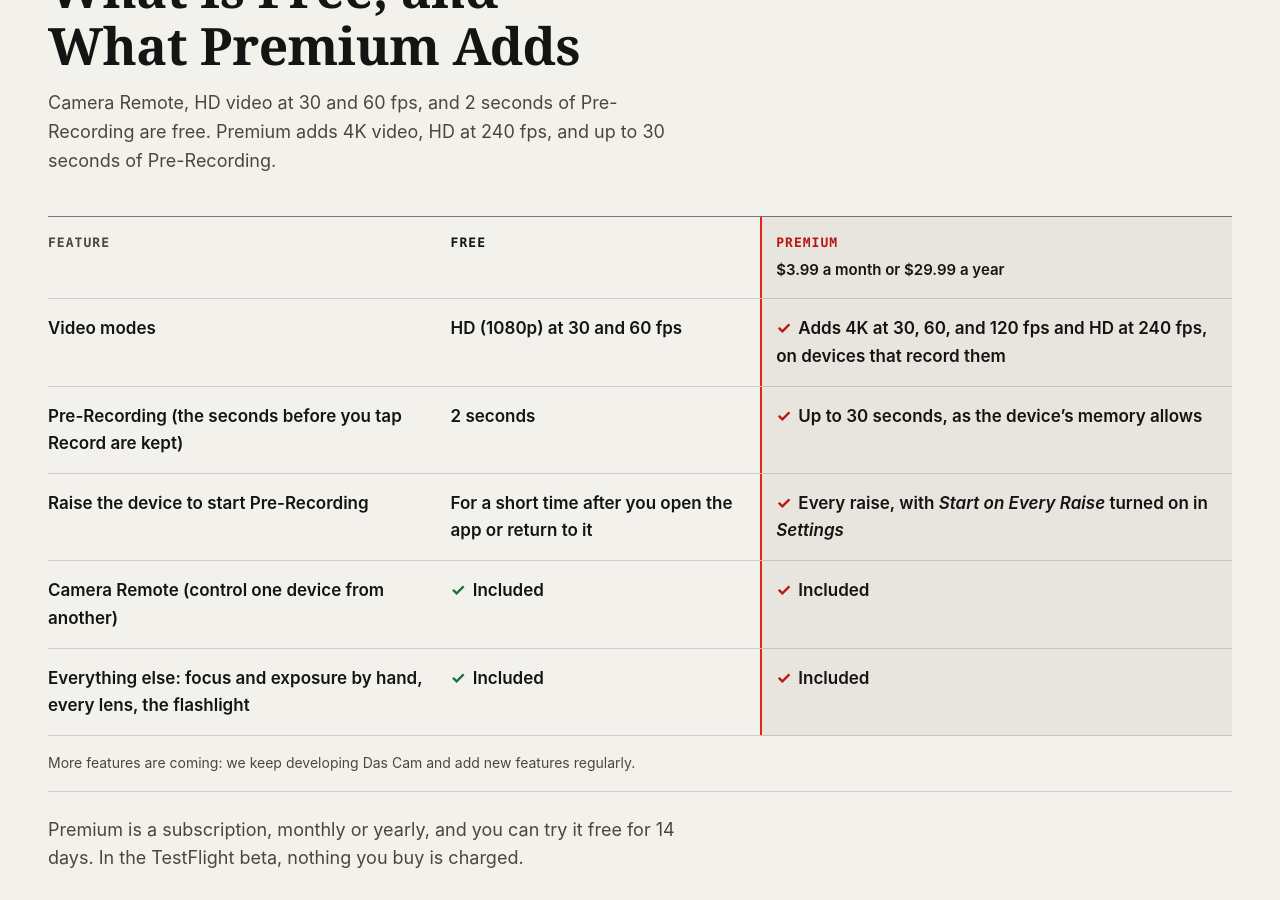
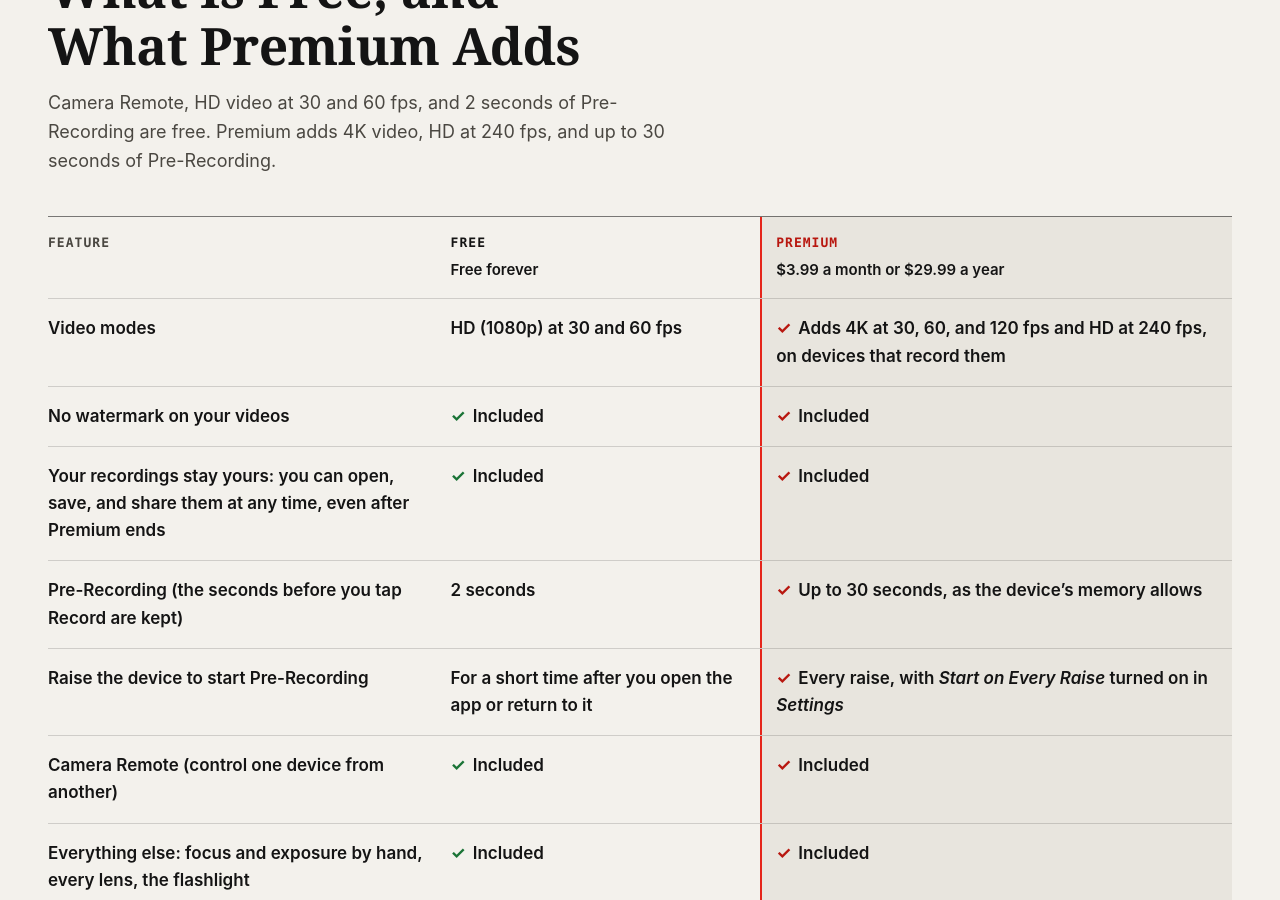
Before and after one commit to env-media/das-cam, a Jekyll site: the page index.html, which Jekyll copies as it is, in a window 1280 px wide and 900 px high, scrolled down 6454 px. Built offline with Jekyll 4.4.1, drawn with Linux system fonts in a browser that asks for light colours.

Commit message:
WEB-OWN1: no watermark, recordings stay yours, free forever (AJ)
- Two rows after Video modes, both Included in Free and Premium: "No
  watermark on your videos" and "Your recordings stay yours: you can open,
  save, and share them at any time, even after Premium ends". Under FREE, in
  the price line's style: "Free forever". No other app is named.
- Checked in the app first: nothing draws on a frame before it is encoded
  (VideoEncoder.swift:974-982 encodes the capture buffer as it is; the only
  pixel writes are the encoder warm-up's blank frame and test seams; no
  "watermark" anywhere in DSC/), and no entitlement check reaches the
  Recordings library's open, save, or share (RecordingsLibraryModel.swift
  :323, :362; RecordingsLibraryPlayerView.swift:153, :161). The entitlement
  gates only starting a take, a grab, or a Premium mode; the one-save grace
  is a lapsed user's one take or grab from an armed Premium pre-recording.
- Generated by DSC's premium-table.py (FREE_NOTE) and the two site-only rows
  in docs/premium-feature-table.json.

Co-Authored-By: Claude Opus 5.5 (1M context, M4 lane, DSC M4 arbiter #74's website helper, session f1efe9fa) <noreply@anthropic.com>

```diff
--- a/index.html
+++ b/index.html
@@ -267,9 +267,11 @@
       <h2 id="premium-title">What Is Free, and What Premium Adds</h2>
       <p class="intro">Camera Remote, HD video at 30 and 60 fps, and 2 seconds of Pre-Recording are free. Premium adds 4K video, HD at 240 fps, and up to 30 seconds of Pre-Recording.</p>
       <table class="tiers">
-        <thead><tr><th scope="col">Feature</th><th scope="col" class="free">Free</th><th scope="col" class="premium">Premium <span class="price">$3.99 a month or $29.99 a year</span></th></tr></thead>
+        <thead><tr><th scope="col">Feature</th><th scope="col" class="free">Free <span class="price">Free forever</span></th><th scope="col" class="premium">Premium <span class="price">$3.99 a month or $29.99 a year</span></th></tr></thead>
         <tbody>
           <tr id="tier-video"><th scope="row">Video modes</th><td class="free" data-label="Free">HD (1080p) at 30 and 60 fps</td><td class="premium" data-label="Premium"><span class="tick" aria-hidden="true">&#10003;</span>Adds 4K at 30, 60, and 120 fps and HD at 240 fps, on devices that record them</td></tr>
+          <tr id="tier-noWatermark"><th scope="row">No watermark on your videos</th><td class="free" data-label="Free"><span class="tick" aria-hidden="true">&#10003;</span>Included</td><td class="premium" data-label="Premium"><span class="tick" aria-hidden="true">&#10003;</span>Included</td></tr>
+          <tr id="tier-yourRecordings"><th scope="row">Your recordings stay yours: you can open, save, and share them at any time, even after Premium ends</th><td class="free" data-label="Free"><span class="tick" aria-hidden="true">&#10003;</span>Included</td><td class="premium" data-label="Premium"><span class="tick" aria-hidden="true">&#10003;</span>Included</td></tr>
           <tr id="tier-preRecording"><th scope="row">Pre-Recording (the seconds before you tap Record are kept)</th><td class="free" data-label="Free">2 seconds</td><td class="premium" data-label="Premium"><span class="tick" aria-hidden="true">&#10003;</span>Up to 30 seconds, as the device’s memory allows</td></tr>
           <tr id="tier-raise"><th scope="row">Raise the device to start Pre-Recording</th><td class="free" data-label="Free">For a short time after you open the app or return to it</td><td class="premium" data-label="Premium"><span class="tick" aria-hidden="true">&#10003;</span>Every raise, with <em>Start on Every Raise</em> turned on in <em>Settings</em></td></tr>
           <tr id="tier-cameraRemote"><th scope="row">Camera Remote (control one device from another)</th><td class="free" data-label="Free"><span class="tick" aria-hidden="true">&#10003;</span>Included</td><td class="premium" data-label="Premium"><span class="tick" aria-hidden="true">&#10003;</span>Included</td></tr>
```
